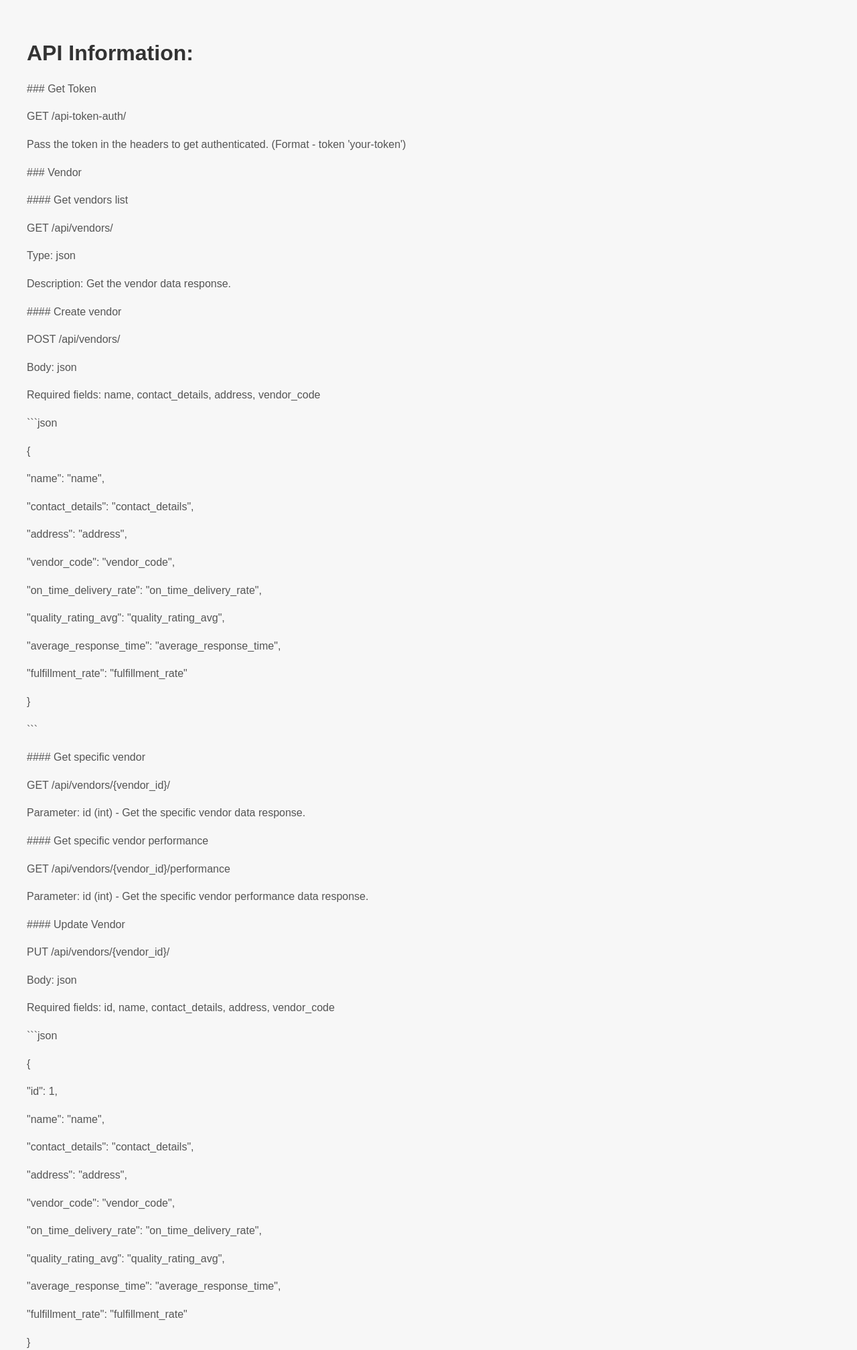
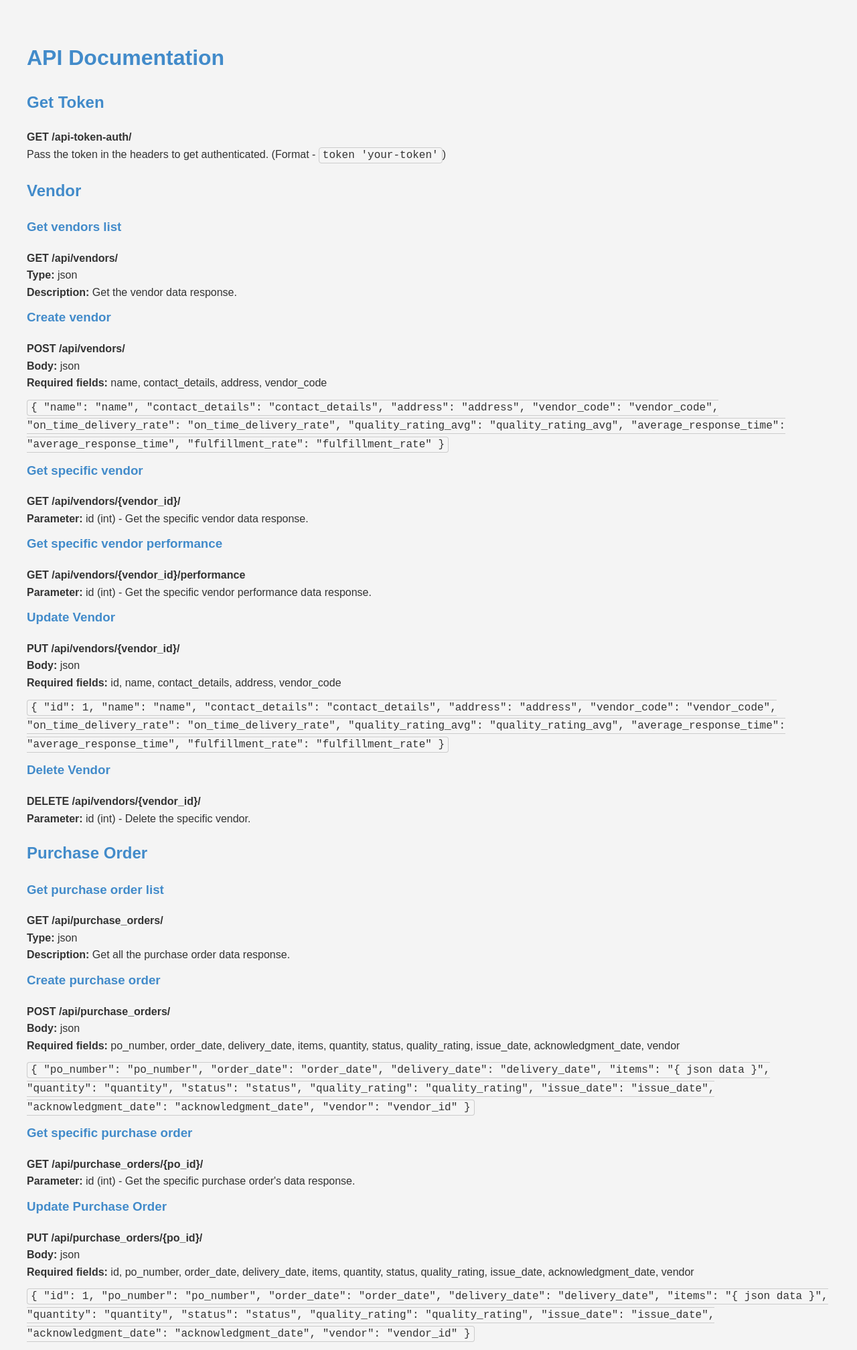
Before and after one commit to ugauniyal/Vendor-Management-System, a Django app: page / in a window 1280 px wide. Shown: the top 2016 px of the page at 67% size. Run offline with Django 5.2, Linux system fonts and the light colour scheme; parts of the project's set-up code (start-up, migrations or seed data) failed here and were passed over.

Commit message:
updated home page

````diff
--- a/mysite/vendorapp/templates/home.html
+++ b/mysite/vendorapp/templates/home.html
@@ -1,31 +1,167 @@
 <!DOCTYPE html>
-<html>
+<html lang="en">
 <head>
-    <title>API Information</title>
+    <meta charset="UTF-8">
+    <meta name="viewport" content="width=device-width, initial-scale=1.0">
+    <title>API Documentation</title>
     <style>
         body {
             font-family: 'Arial', sans-serif;
+            line-height: 1.6;
+            background-color: #f4f4f4;
             margin: 20px;
             padding: 20px;
-            background-color: #f7f7f7;
+            color: #333;
         }
 
         h1 {
-            color: #333;
+            color: #428bca;
         }
 
-        p {
+        h2 {
+            color: #428bca;
+            margin-top: 20px;
+        }
+
+        h3 {
+            color: #428bca;
+            margin-top: 10px;
+        }
+
+        p, code {
             margin-bottom: 10px;
-            font-size: 16px;
-            line-height: 1.6;
-            color: #555;
+        }
+
+        code {
+            padding: 2px 5px;
+            background-color: #f5f5f5;
+            border: 1px solid #ccc;
+            border-radius: 4px;
+            font-family: 'Courier New', monospace;
         }
     </style>
 </head>
 <body>
-    <h1>API Information:</h1>
-    {% for info in api_info %}
-        <p>{{ info }}</p>
-    {% endfor %}
+    <h1>API Documentation</h1>
+
+    <h2>Get Token</h2>
+    <p><strong>GET /api-token-auth/</strong><br>
+    Pass the token in the headers to get authenticated. (Format - <code>token 'your-token'</code>)</p>
+
+    <h2>Vendor</h2>
+
+    <h3>Get vendors list</h3>
+    <p><strong>GET /api/vendors/</strong><br>
+    <strong>Type:</strong> json<br>
+    <strong>Description:</strong> Get the vendor data response.</p>
+
+    <h3>Create vendor</h3>
+    <p><strong>POST /api/vendors/</strong><br>
+    <strong>Body:</strong> json<br>
+    <strong>Required fields:</strong> name, contact_details, address, vendor_code</p>
+    <code>
+    {
+        "name": "name",
+        "contact_details": "contact_details",
+        "address": "address",
+        "vendor_code": "vendor_code",
+        "on_time_delivery_rate": "on_time_delivery_rate",
+        "quality_rating_avg": "quality_rating_avg",
+        "average_response_time": "average_response_time",
+        "fulfillment_rate": "fulfillment_rate"
+    }
+    </code>
+
+    <h3>Get specific vendor</h3>
+    <p><strong>GET /api/vendors/{vendor_id}/</strong><br>
+    <strong>Parameter:</strong> id (int) - Get the specific vendor data response.</p>
+
+    <h3>Get specific vendor performance</h3>
+    <p><strong>GET /api/vendors/{vendor_id}/performance</strong><br>
+    <strong>Parameter:</strong> id (int) - Get the specific vendor performance data response.</p>
+
+    <h3>Update Vendor</h3>
+    <p><strong>PUT /api/vendors/{vendor_id}/</strong><br>
+    <strong>Body:</strong> json<br>
+    <strong>Required fields:</strong> id, name, contact_details, address, vendor_code</p>
+    <code>
+    {
+        "id": 1,
+        "name": "name",
+        "contact_details": "contact_details",
+        "address": "address",
+        "vendor_code": "vendor_code",
+        "on_time_delivery_rate": "on_time_delivery_rate",
+        "quality_rating_avg": "quality_rating_avg",
+        "average_response_time": "average_response_time",
+        "fulfillment_rate": "fulfillment_rate"
+    }
+    </code>
+
+    <h3>Delete Vendor</h3>
+    <p><strong>DELETE /api/vendors/{vendor_id}/</strong><br>
+    <strong>Parameter:</strong> id (int) - Delete the specific vendor.</p>
+
+    <h2>Purchase Order</h2>
+
+    <h3>Get purchase order list</h3>
+    <p><strong>GET /api/purchase_orders/</strong><br>
+    <strong>Type:</strong> json<br>
+    <strong>Description:</strong> Get all the purchase order data response.</p>
+
+    <h3>Create purchase order</h3>
+    <p><strong>POST /api/purchase_orders/</strong><br>
+    <strong>Body:</strong> json<br>
+    <strong>Required fields:</strong> po_number, order_date, delivery_date, items, quantity, status, quality_rating, issue_date, acknowledgment_date, vendor</p>
+    <code>
+    {
+        "po_number": "po_number",
+        "order_date": "order_date",
+        "delivery_date": "delivery_date",
+        "items": "{ json data }",
+        "quantity": "quantity",
+        "status": "status",
+        "quality_rating": "quality_rating",
+        "issue_date": "issue_date",
+        "acknowledgment_date": "acknowledgment_date",
+        "vendor": "vendor_id"
+    }
+    </code>
+
+    <h3>Get specific purchase order</h3>
+    <p><strong>GET /api/purchase_orders/{po_id}/</strong><br>
+    <strong>Parameter:</strong> id (int) - Get the specific purchase order's data response.</p>
+
+    <h3>Update Purchase Order</h3>
+    <p><strong>PUT /api/purchase_orders/{po_id}/</strong><br>
+    <strong>Body:</strong> json<br>
+    <strong>Required fields:</strong> id, po_number, order_date, delivery_date, items, quantity, status, quality_rating, issue_date, acknowledgment_date, vendor</p>
+    <code>
+    {
+        "id": 1,
+        "po_number": "po_number",
+        "order_date": "order_date",
+        "delivery_date": "delivery_date",
+        "items": "{ json data }",
+        "quantity": "quantity",
+        "status": "status",
+        "quality_rating": "quality_rating",
+        "issue_date": "issue_date",
+        "acknowledgment_date": "acknowledgment_date",
+        "vendor": "vendor_id"
+    }
+    </code>
+
+    <h3>Delete Purchase Order</h3>
+    <p><strong>DELETE /api/purchase_orders/{po_id}/</strong><br>
+    <strong>Parameter:</strong> id (int) - Delete the specific purchase order.</p>
+
+    <h2>Historical Performance</h2>
+
+    <h3>Get the historical_performance of vendor</h3>
+    <p><strong>GET /api/historical_performance/</strong><br>
+    <strong>Type:</strong> json<br>
+    <strong>Description:</strong> Get the historical_performance of vendor.</p>
+
 </body>
 </html>
--- a/mysite/vendorapp/views.py
+++ b/mysite/vendorapp/views.py
@@ -114,121 +114,4 @@ def trigger_performance_email(request):
 from django.shortcuts import render
 
 def home(request):
-    api_info = [
-        "### Get Token",
-        "GET /api-token-auth/",
-        "Pass the token in the headers to get authenticated. (Format - token 'your-token')",
-        "",
-        "### Vendor",
-        "#### Get vendors list",
-        "GET /api/vendors/",
-        "Type: json",
-        "Description: Get the vendor data response.",
-        "",
-        "#### Create vendor",
-        "POST /api/vendors/",
-        "Body: json",
-        "Required fields: name, contact_details, address, vendor_code",
-        "```json",
-        "{",
-        "  \"name\": \"name\",",
-        "  \"contact_details\": \"contact_details\",",
-        "  \"address\": \"address\",",
-        "  \"vendor_code\": \"vendor_code\",",
-        "  \"on_time_delivery_rate\": \"on_time_delivery_rate\",",
-        "  \"quality_rating_avg\": \"quality_rating_avg\",",
-        "  \"average_response_time\": \"average_response_time\",",
-        "  \"fulfillment_rate\": \"fulfillment_rate\"",
-        "}",
-        "```",
-        "",
-        "#### Get specific vendor",
-        "GET /api/vendors/{vendor_id}/",
-        "Parameter: id (int) - Get the specific vendor data response.",
-        "",
-        "#### Get specific vendor performance",
-        "GET /api/vendors/{vendor_id}/performance",
-        "Parameter: id (int) - Get the specific vendor performance data response.",
-        "",
-        "#### Update Vendor",
-        "PUT /api/vendors/{vendor_id}/",
-        "Body: json",
-        "Required fields: id, name, contact_details, address, vendor_code",
-        "```json",
-        "{",
-        "  \"id\": 1,",
-        "  \"name\": \"name\",",
-        "  \"contact_details\": \"contact_details\",",
-        "  \"address\": \"address\",",
-        "  \"vendor_code\": \"vendor_code\",",
-        "  \"on_time_delivery_rate\": \"on_time_delivery_rate\",",
-        "  \"quality_rating_avg\": \"quality_rating_avg\",",
-        "  \"average_response_time\": \"average_response_time\",",
-        "  \"fulfillment_rate\": \"fulfillment_rate\"",
-        "}",
-        "```",
-        "",
-        "#### Delete Vendor",
-        "DELETE /api/vendors/{vendor_id}/",
-        "Parameter: id (int) - Delete the specific vendor.",
-        "",
-        "### Purchase Order",
-        "#### Get purchase order list",
-        "GET /api/purchase_orders/",
-        "Type: json",
-        "Description: Get all the purchase order data response.",
-        "",
-        "#### Create purchase order",
-        "POST /api/purchase_orders/",
-        "Body: json",
-        "Required fields: po_number, order_date, delivery_date, items, quantity, status, quality_rating, issue_date, acknowledgment_date, vendor",
-        "```json",
-        "{",
-        "  \"po_number\": \"po_number\",",
-        "  \"order_date\": \"order_date\",",
-        "  \"delivery_date\": \"delivery_date\",",
-        "  \"items\": \"{ json data }\",",
-        "  \"quantity\": \"quantity\",",
-        "  \"status\": \"status\",",
-        "  \"quality_rating\": \"quality_rating\",",
-        "  \"issue_date\": \"issue_date\",",
-        "  \"acknowledgment_date\": \"acknowledgment_date\",",
-        "  \"vendor\": \"vendor_id\"",
-        "}",
-        "```",
-        "",
-        "#### Get specific purchase order",
-        "GET /api/purchase_orders/{po_id}/",
-        "Parameter: id (int) - Get the specific purchase order's data response.",
-        "",
-        "#### Update Purchase Order",
-        "PUT /api/purchase_orders/{po_id}/",
-        "Body: json",
-        "Required fields: id, po_number, order_date, delivery_date, items, quantity, status, quality_rating, issue_date, acknowledgment_date, vendor",
-        "```json",
-        "{",
-        "  \"id\": 1,",
-        "  \"po_number\": \"po_number\",",
-        "  \"order_date\": \"order_date\",",
-        "  \"delivery_date\": \"delivery_date\",",
-        "  \"items\": \"{ json data }\",",
-        "  \"quantity\": \"quantity\",",
-        "  \"status\": \"status\",",
-        "  \"quality_rating\": \"quality_rating\",",
-        "  \"issue_date\": \"issue_date\",",
-        "  \"acknowledgment_date\": \"acknowledgment_date\",",
-        "  \"vendor\": \"vendor_id\"",
-        "}",
-        "```",
-        "",
-        "#### Delete Purchase Order",
-        "DELETE /api/purchase_orders/{po_id}/",
-        "Parameter: id (int) - Delete the specific vendor.",
-        "",
-        "### Historical Performance",
-        "GET /api/historical_performance/",
-        "Type: json",
-        "Description: Get the historical_performance of vendor.",
-    ]
-
-    return render(request, 'home.html', {'api_info': api_info})
+    return render(request, 'home.html')
````
